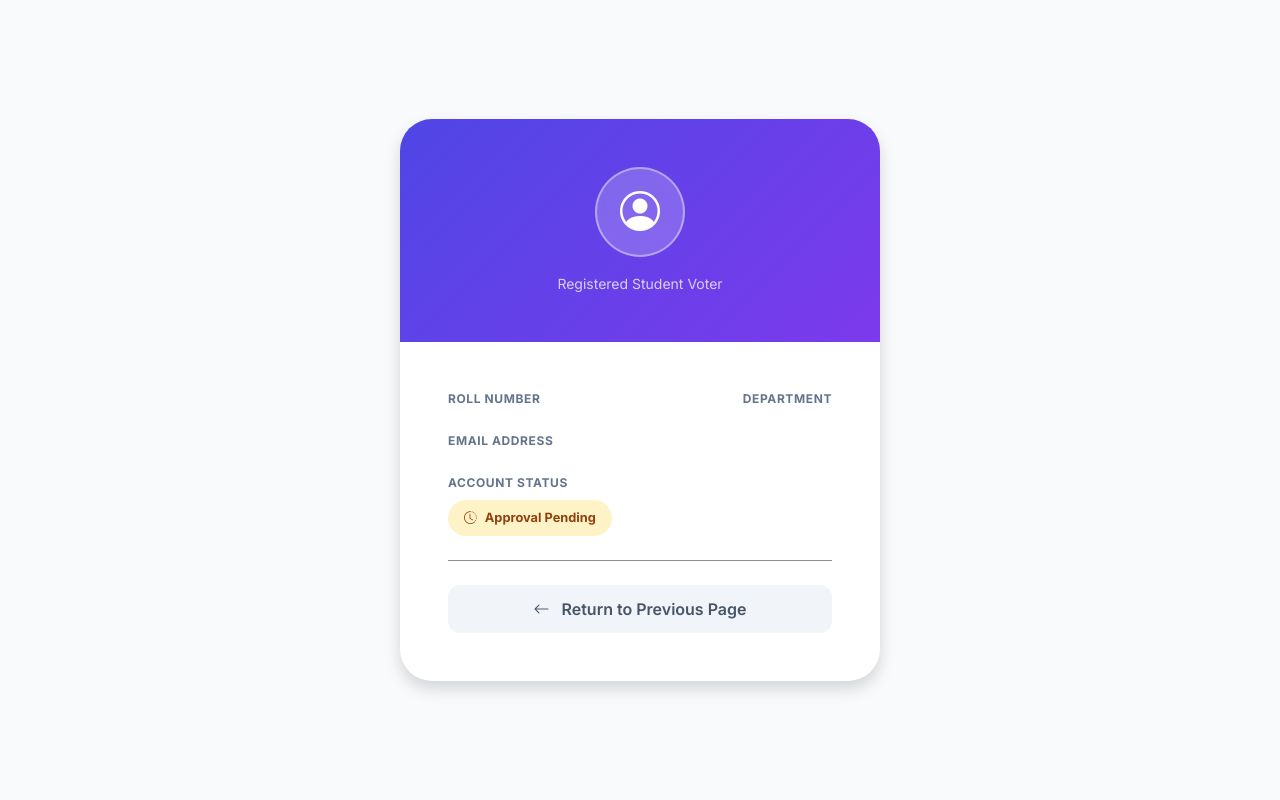
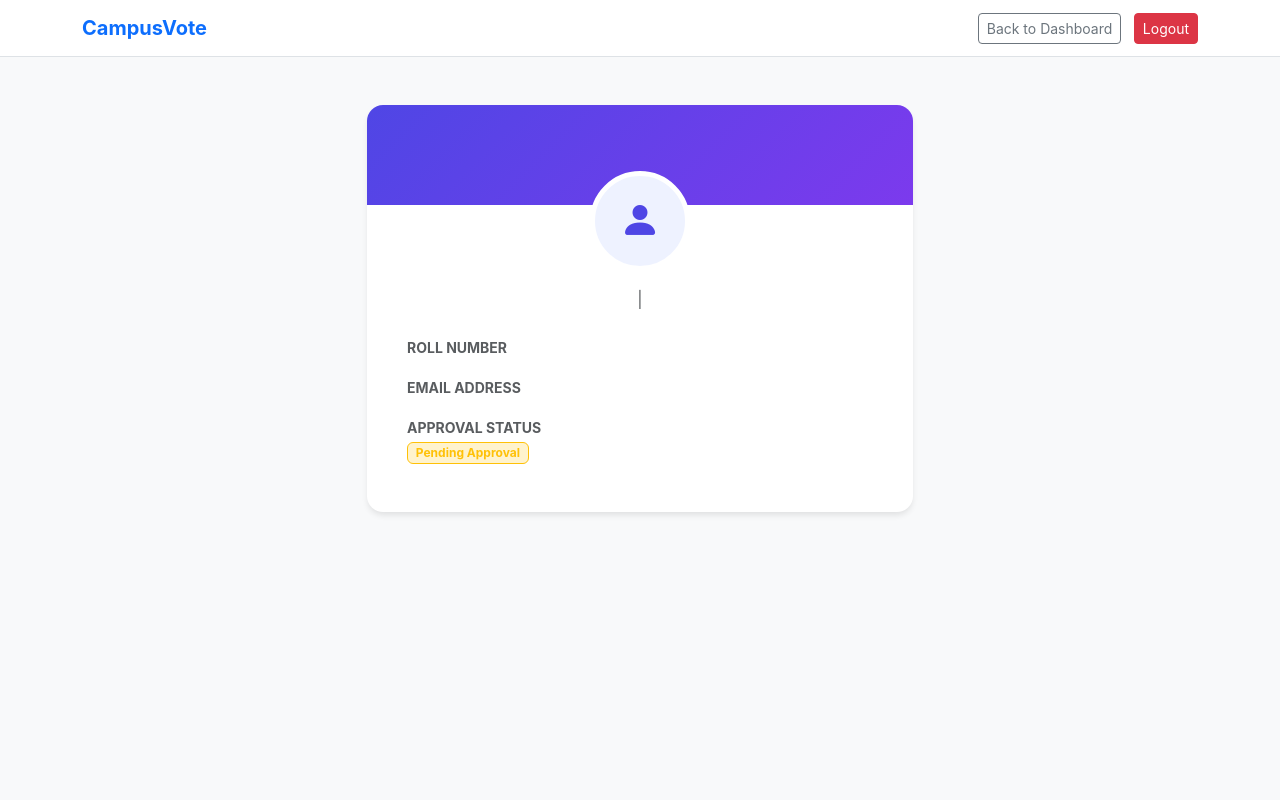
Before and after one commit to abdulwadood-h/online-voting-system, a Flask app: template templates/profile.html in a window 1280 px wide. Run offline with Flask 3, Linux system fonts and the light colour scheme; the template is opened without the code that fills it, so the values that code supplies are empty.

Commit message:
profile.html

```diff
--- a/templates/profile.html
+++ b/templates/profile.html
@@ -4,149 +4,83 @@
     <meta charset="UTF-8">
     <meta name="viewport" content="width=device-width, initial-scale=1.0">
     <title>My Profile | CampusVote</title>
-    <link href="https://fonts.googleapis.com/css2?family=Inter:wght@300;400;600;700&display=swap" rel="stylesheet">
     <link href="https://cdn.jsdelivr.net/npm/bootstrap@5.3.0/dist/css/bootstrap.min.css" rel="stylesheet">
     <link rel="stylesheet" href="https://cdn.jsdelivr.net/npm/bootstrap-icons@1.11.0/font/bootstrap-icons.css">
-
     <style>
-        :root {
-            --primary-gradient: linear-gradient(135deg, #4f46e5 0%, #7c3aed 100%);
+        body { background-color: #f8f9fa; font-family: 'Inter', sans-serif; }
+        .profile-card {
+            background: white;
+            border-radius: 1rem;
+            box-shadow: 0 4px 6px -1px rgba(0,0,0,0.1);
+            border: none;
         }
-
-        body {
-            font-family: 'Inter', sans-serif;
-            background-color: #f8fafc;
-            min-height: 100vh;
-            display: flex;
-            align-items: center;
+        .profile-header {
+            background: linear-gradient(135deg, #4f46e5 0%, #7c3aed 100%);
+            height: 100px;
+            border-radius: 1rem 1rem 0 0;
         }
-
-        .profile-card {
-            border: none;
-            border-radius: 2rem;
-            background: #ffffff;
-            box-shadow: 0 20px 25px -5px rgba(0, 0, 0, 0.1);
-            overflow: hidden;
-            width: 100%;
-            max-width: 480px;
-        }
-
-        .profile-header {
-            background: var(--primary-gradient);
-            padding: 3rem 2rem;
-            text-align: center;
-            color: white;
-        }
-
-        .profile-avatar-circle {
-            width: 90px;
-            height: 90px;
-            background: rgba(255, 255, 255, 0.2);
-            backdrop-filter: blur(10px);
+        .avatar-circle {
+            width: 100px;
+            height: 100px;
+            background: #eef2ff;
+            border: 5px solid white;
             border-radius: 50%;
+            margin-top: -50px;
             display: flex;
             align-items: center;
             justify-content: center;
-            margin: 0 auto 1rem;
             font-size: 2.5rem;
-            border: 2px solid rgba(255, 255, 255, 0.4);
-        }
-
-        .info-label {
-            font-size: 0.75rem;
-            font-weight: 700;
-            text-transform: uppercase;
-            letter-spacing: 0.05em;
-            color: #64748b;
-            margin-bottom: 0.25rem;
-        }
-
-        .info-value {
-            font-weight: 600;
-            color: #1e293b;
-            margin-bottom: 1.5rem;
-            font-size: 1.05rem;
-        }
-
-        .status-badge {
-            padding: 0.5rem 1rem;
-            border-radius: 50px;
-            font-weight: 700;
-            font-size: 0.8rem;
-            display: inline-flex;
-            align-items: center;
-            gap: 0.5rem;
-        }
-
-        .badge-approved { background-color: #dcfce7; color: #166534; }
-        .badge-pending { background-color: #fef3c7; color: #92400e; }
-
-        .btn-back {
-            background-color: #f1f5f9;
-            color: #475569;
-            border: none;
-            padding: 0.75rem 1.5rem;
-            border-radius: 0.75rem;
-            font-weight: 600;
-            transition: all 0.2s ease;
-        }
-
-        .btn-back:hover {
-            background-color: #e2e8f0;
-            color: #1e293b;
+            color: #4f46e5;
         }
     </style>
 </head>
 <body>
+    <nav class="navbar navbar-expand-lg navbar-light bg-white border-bottom mb-5">
+        <div class="container">
+            <a class="navbar-brand fw-bold text-primary" href="{{ url_for('student_dashboard') }}">CampusVote</a>
+            <div class="ms-auto">
+                <a href="{{ url_for('student_dashboard') }}" class="btn btn-outline-secondary btn-sm me-2">Back to Dashboard</a>
+                <a href="{{ url_for('logout') }}" class="btn btn-danger btn-sm">Logout</a>
+            </div>
+        </div>
+    </nav>
 
-    <div class="container d-flex justify-content-center">
-        <div class="profile-card shadow">
-            <div class="profile-header">
-                <div class="profile-avatar-circle">
-                    <i class="bi bi-person-circle"></i>
-                </div>
-                <h3 class="fw-bold mb-0">{{ user['fullname'] }}</h3>
-                <p class="opacity-75 mb-0 small">Registered Student Voter</p>
-            </div>
+    <div class="container">
+        <div class="row justify-content-center">
+            <div class="col-md-6">
+                <div class="card profile-card">
+                    <div class="profile-header"></div>
+                    <div class="card-body text-center pb-5">
+                        <div class="avatar-circle mx-auto">
+                            <i class="bi bi-person-fill"></i>
+                        </div>
+                        <h3 class="mt-3 fw-bold">{{ user.fullname }}</h3>
+                        <p class="text-muted mb-4">{{ user.role|capitalize }} | {{ user.dept }}</p>
 
-            <div class="p-4 p-md-5">
-                <div class="row">
-                    <div class="col-6">
-                        <div class="info-label">Roll Number</div>
-                        <div class="info-value">{{ user['roll_no'] }}</div>
+                        <div class="row text-start px-4">
+                            <div class="col-12 mb-3">
+                                <label class="small text-uppercase text-muted fw-bold">Roll Number</label>
+                                <div class="fs-5 fw-medium">{{ user.roll_no }}</div>
+                            </div>
+                            <div class="col-12 mb-3">
+                                <label class="small text-uppercase text-muted fw-bold">Email Address</label>
+                                <div class="fs-5 fw-medium">{{ user.email }}</div>
+                            </div>
+                            <div class="col-12">
+                                <label class="small text-uppercase text-muted fw-bold">Approval Status</label>
+                                <div>
+                                    {% if user.is_approved %}
+                                    <span class="badge bg-success-subtle text-success border border-success">Verified Voter</span>
+                                    {% else %}
+                                    <span class="badge bg-warning-subtle text-warning border border-warning">Pending Approval</span>
+                                    {% endif %}
+                                </div>
+                            </div>
+                        </div>
                     </div>
-                    <div class="col-6 text-end">
-                        <div class="info-label">Department</div>
-                        <div class="info-value">{{ user['dept'] }}</div>
-                    </div>
-                </div>
-
-                <div class="info-label">Email Address</div>
-                <div class="info-value">{{ user['email'] }}</div>
-
-                <div class="info-label">Account Status</div>
-                <div class="mt-2">
-                    {% if user['is_approved'] == 1 %}
-                    <span class="status-badge badge-approved">
-                        <i class="bi bi-check-circle-fill"></i> Verified Account
-                    </span>
-                    {% else %}
-                    <span class="status-badge badge-pending">
-                        <i class="bi bi-clock-history"></i> Approval Pending
-                    </span>
-                    {% endif %}
-                </div>
-
-                <hr class="my-4 opacity-50">
-
-                <div class="text-center">
-                    <a href="javascript:history.back()" class="btn btn-back w-100">
-                        <i class="bi bi-arrow-left me-2"></i> Return to Previous Page
-                    </a>
                 </div>
             </div>
         </div>
     </div>
-
 </body>
 </html>
```
